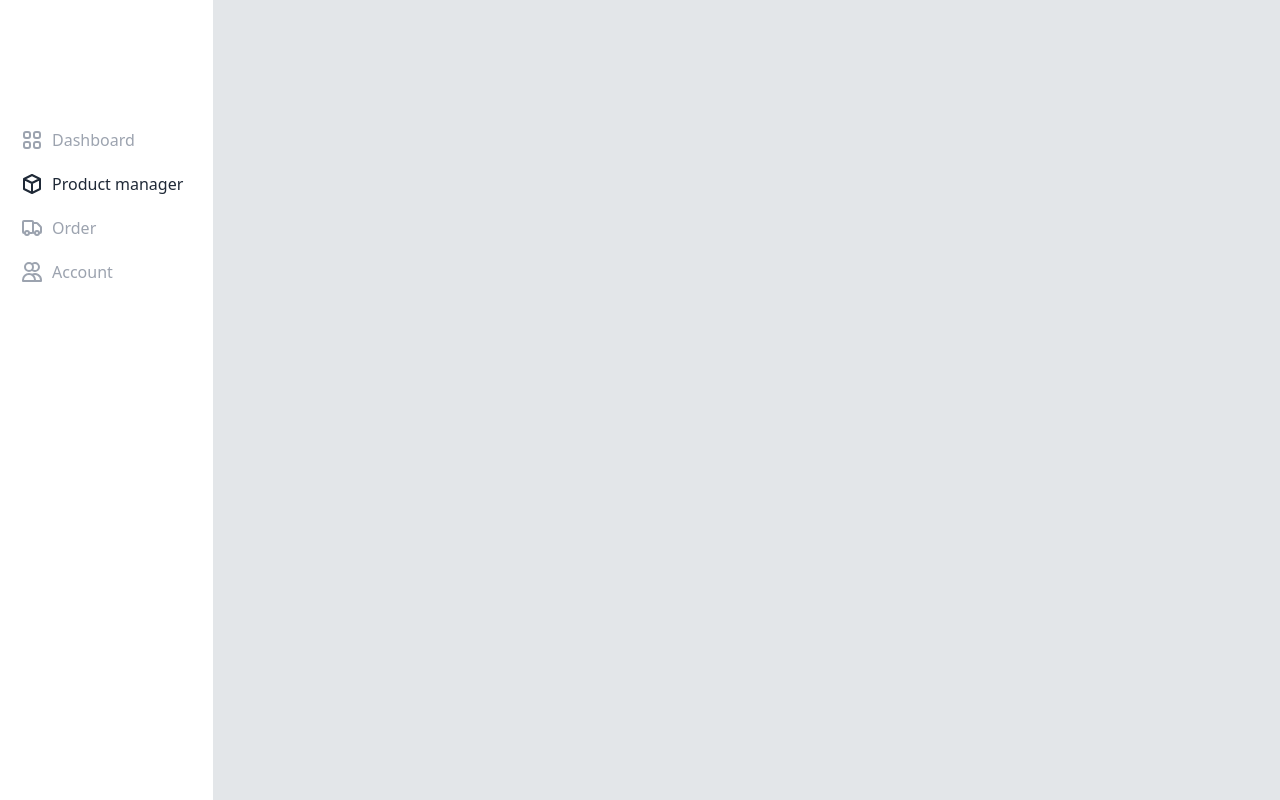
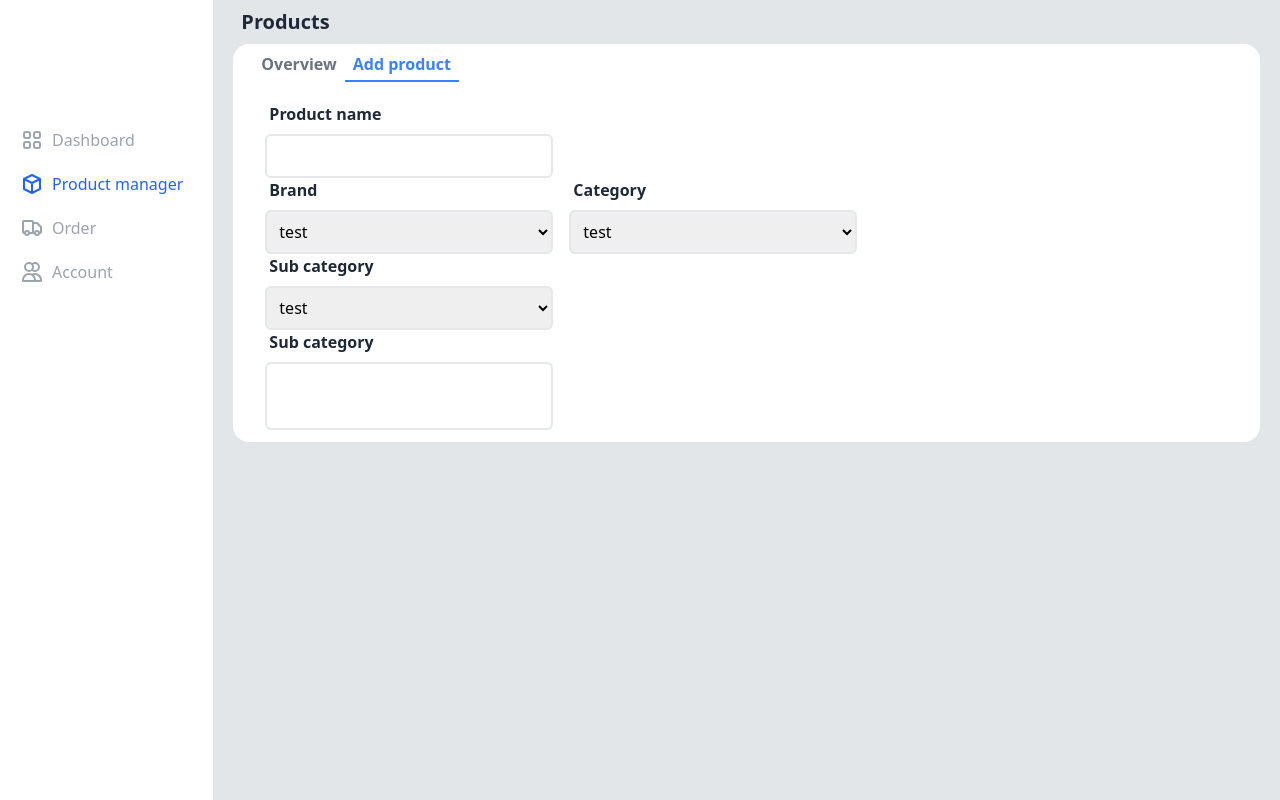
Before and after one commit to baolongt/shopping-web-ui, a React (Create React App) app: page /admin/product/add in a window 1280 px wide. Built offline with nearby package versions, Linux system fonts and the light colour scheme.

Commit message:
admin add product layout

```diff
--- a/package.json
+++ b/package.json
@@ -19,8 +19,8 @@
 		"web-vitals": "^1.0.1"
 	},
 	"scripts": {
-		"prod": "set 'REACT_APP_ENV=prod' && npm start",
-		"dev": "set 'REACT_APP_ENV=dev' && npm start",
+		"prod": "set REACT_APP_ENV=prod && npm start",
+		"dev": "set REACT_APP_ENV=dev && npm start",
 		"start": "npm run build:css && react-scripts start",
 		"build": "react-scripts build",
 		"test": "react-scripts test",
--- a/src/pages/admin/Admin.js
+++ b/src/pages/admin/Admin.js
@@ -12,10 +12,10 @@ const Admin = () => {
 				<SideBar />
 			</div>
 			<div className="col-span-10">
-				<Route exact path="/admin/dashboard" component={Dashboard} />
-				<Route exact path="/admin/product" component={Product} />
-				<Route exact path="/admin/order" component={Order} />
-				<Route exact path="/admin/account" component={Account} />
+				<Route path="/admin/dashboard" component={Dashboard} />
+				<Route path="/admin/product" component={Product} />
+				<Route path="/admin/order" component={Order} />
+				<Route path="/admin/account" component={Account} />
 			</div>
 		</div>
 	);
--- /dev/null
+++ b/src/pages/admin/components/Product/Add/LayoutAddProduct.jsx
@@ -0,0 +1,82 @@
+const LayoutAddProduct = () => {
+	return (
+		<div className="p-3 grid grid-cols-2">
+			<div>
+				<div className="flex flex-col">
+					<label
+						for="productName"
+						className="text-gray-800 font-semibold mb-2 ml-1"
+					>
+						Product name
+					</label>
+					<input
+						id="productName"
+						type="text"
+						className="placeholder-gray-400 p-2  text-black
+					rounded-md w-72 focus:outline-none border-2 focus:border-blue-400"
+					/>
+				</div>
+				<div className="flex flex-row gap-4">
+					<div className="flex flex-col">
+						<label
+							for="productName"
+							className="text-gray-800 font-semibold mb-2 ml-1"
+						>
+							Brand
+						</label>
+						<select
+							className="placeholder-gray-400 p-2  text-black
+					rounded-md w-72 focus:outline-none border-2 focus:border-blue-400"
+						>
+							<option value="">test</option>
+						</select>
+					</div>
+					<div className="flex flex-col">
+						<label
+							for="productName"
+							className="text-gray-800 font-semibold mb-2 ml-1"
+						>
+							Category
+						</label>
+						<select
+							className="placeholder-gray-400 p-2  text-black
+					rounded-md w-72 focus:outline-none border-2 focus:border-blue-400"
+						>
+							<option value="">test</option>
+							<option value="">test</option>
+						</select>
+					</div>
+				</div>
+				<div className="flex flex-col">
+					<label
+						for="productName"
+						className="text-gray-800 font-semibold mb-2 ml-1"
+					>
+						Sub category
+					</label>
+					<select
+						className="placeholder-gray-400 p-2  text-black
+					rounded-md w-72 focus:outline-none border-2 focus:border-blue-400"
+					>
+						<option value="">test</option>
+						<option value="">test</option>
+					</select>
+				</div>
+				<div className="flex flex-col">
+					<label
+						for="productName"
+						className="text-gray-800 font-semibold mb-2 ml-1"
+					>
+						Sub category
+					</label>
+					<textarea
+						className="placeholder-gray-400 p-2  text-black
+					rounded-md w-72 focus:outline-none border-2 focus:border-blue-400 resize-none"
+					/>
+				</div>
+			</div>
+		</div>
+	);
+};
+
+export default LayoutAddProduct;
--- /dev/null
+++ b/src/pages/admin/components/Product/Overview/OverviewProduct.jsx
@@ -0,0 +1,57 @@
+import SearchBar from "./SearchBar";
+import ProductTable from "./ProductTable";
+import { useCallback, useEffect, useState } from "react";
+import axios from "axios";
+const OverviewProduct = () => {
+	const [products, setProducts] = useState([]);
+	const [pagination, setPagination] = useState({
+		currentPage: 0,
+		totalPages: 0,
+		offset: 10
+	});
+
+	const setProductsCallback = useCallback((products) => {
+		setProducts(products);
+	}, []);
+
+	useEffect(() => {
+		async function getProduct() {
+			let url =
+				process.env.REACT_APP_ENV.trim() === "dev"
+					? process.env.REACT_APP_BACKEND_API_URL_DEV
+					: "";
+			let response = await axios
+				.get(url + "/product/getAll", {
+					params: {
+						page: pagination.currentPage,
+						offset: pagination.offset
+					}
+				})
+				.catch((e) => {
+					console.error(e);
+				});
+			let data = await response.data.data;
+			let products = await data.content;
+			let totalPages = await data.totalPages;
+			setProducts(products);
+			setPagination({ ...pagination, totalPages });
+		}
+		getProduct();
+	}, []);
+	return (
+		<>
+			<div className="my-3 ml-3">
+				<SearchBar
+					setProductsCallback={setProductsCallback}
+					pagination={pagination}
+					placeHolder="Search product"
+				/>
+			</div>
+			<div>
+				<ProductTable products={products} />
+			</div>
+		</>
+	);
+};
+
+export default OverviewProduct;
--- a/src/pages/admin/components/Product/ProductTable.jsx
+++ b/src/pages/admin/components/Product/Overview/ProductTable.jsx
@@ -3,8 +3,8 @@ import { Link } from "react-router-dom";
 
 const ProductTable = (props) => {
 	return (
-		<table className="w-full text-xs">
-			<thead className="border-b-2 text-gray-700 text-opacity-60">
+		<table className="w-full text-sm cursor-default">
+			<thead className="border-b-2 text-gray-700">
 				<tr>
 					<th>Image</th>
 					<th>Name</th>
@@ -19,8 +19,8 @@ const ProductTable = (props) => {
 				{props.products.map((product) => {
 					return (
 						<tr
-							className="text-center text-gray-700 font-medium cursor-default
-                         hover:bg-gray-400 hover:bg-opacity-50"
+							className="text-center text-gray-700 font-medium
+                         hover:bg-gray-200 hover:bg-opacity-50 hover:text-blue-600"
 						>
 							<td className="w-16">
 								<img
--- a/src/pages/admin/components/Product/SearchBar.jsx
+++ b/src/pages/admin/components/Product/Overview/SearchBar.jsx
@@ -18,11 +18,11 @@ const SearchBar = (props) => {
 					page: props.pagination.currentPage
 				}
 			});
-			const data = response.data;
+			const data = response.data.data.content;
 			props.setProductsCallback(data);
 		}
 		search();
-	}, [value, props.offset, props.currentPage]);
+	}, [value, props.offset, props.currentPage, searchValue]);
 	return (
 		<div className="text-gray-500 focus-within:text-gray-700 col-span-4">
 			<svg
@@ -39,7 +39,7 @@ const SearchBar = (props) => {
 			</svg>
 			<input
 				class="py-2 pl-8 placeholder-gray-400  text-black
-					rounded-2xl border-none w-72 focus:outline-none bg-gray-300 bg-opacity-60"
+					rounded-md border-none w-72 focus:outline-none bg-gray-300 bg-opacity-60"
 				id="searchValue"
 				type="text"
 				autoComplete="off"
--- a/src/pages/admin/components/Product/Product.jsx
+++ b/src/pages/admin/components/Product/Product.jsx
@@ -1,59 +1,39 @@
-import SearchBar from "./SearchBar";
-import ProductTable from "./ProductTable";
-import { useCallback, useEffect, useState } from "react";
-import axios from "axios";
+import { Link, Route, useLocation } from "react-router-dom";
+import LayoutAddProduct from "./Add/LayoutAddProduct";
+import OverviewProduct from "./Overview/OverviewProduct";
 
 const Product = () => {
-	const [products, setProducts] = useState([]);
-	const [pagination, setPagination] = useState({
-		currentPage: 0,
-		totalPages: 0,
-		offset: 10
-	});
-
-	const setProductsCallback = useCallback((products) => {
-		setProducts(products);
-	}, []);
-
-	useEffect(() => {
-		async function getProduct() {
-			let url =
-				process.env.REACT_APP_ENV.trim() === "dev"
-					? process.env.REACT_APP_BACKEND_API_URL_DEV
-					: "";
-			let response = await axios
-				.get(url + "/product/getAll", {
-					params: {
-						page: pagination.currentPage,
-						offset: pagination.offset
-					}
-				})
-				.catch((e) => {
-					console.error(e);
-				});
-			let data = await response.data.data;
-			let products = await data.content;
-			let totalPages = await data.totalPages;
-			setProducts(products);
-			setPagination({ ...pagination, totalPages });
-		}
-		getProduct();
-	}, [pagination]);
+	const location = useLocation();
+	const path = location.pathname;
 	return (
 		<>
-			<p className="text-xl text-gray-600 font-semibold p-2 ml-5">Products</p>
-			<div className="bg-white mx-5 rounded-2xl">
-				<div className="flex justify-end mt-3">
-					<div className="p-2 pr-20">
-						<SearchBar
-							setProductsCallback={setProductsCallback}
-							pagination={pagination}
-							placeHolder="Search product"
-						/>
-					</div>
+			<p className="text-xl text-gray-800 font-semibold p-2 ml-5">Products</p>
+			<div className="bg-white mx-5 rounded-2xl px-5">
+				<div className="mb-2 flex cursor-pointer text-gray-500 font-semibold">
+					<Link
+						className={`p-2 pb-1 ${
+							path == "/admin/product"
+								? "border-b-2 border-blue-500 text-blue-500"
+								: ""
+						}`}
+						to="/admin/product"
+					>
+						Overview
+					</Link>
+					<Link
+						className={`p-2 pb-1 ${
+							path == "/admin/product/add"
+								? "border-b-2 border-blue-500 text-blue-500"
+								: ""
+						} `}
+						to="/admin/product/add"
+					>
+						Add product
+					</Link>
 				</div>
-				<div className="p-4">
-					<ProductTable products={products} />
+				<div className="">
+					<Route exact path="/admin/product" component={OverviewProduct} />
+					<Route exact path="/admin/product/add" component={LayoutAddProduct} />
 				</div>
 			</div>
 		</>
--- a/src/pages/admin/components/SideBar/SideBar.jsx
+++ b/src/pages/admin/components/SideBar/SideBar.jsx
@@ -6,11 +6,7 @@ const SideBar = () => {
 	const path = location.pathname.split("/");
 	return (
 		<ul className="text-gray-400 pt-32  ml-5">
-			<li
-				className={`mb-5 ${
-					_.includes(path, "dashboard") ? "text-gray-800" : ""
-				} hover:text-gray-800`}
-			>
+			<Item path={path[2]} itemPath="/admin/dashboard" content="Dashboard">
 				<svg
 					xmlns="http://www.w3.org/2000/svg"
 					class="h-6 w-6 absolute"
@@ -25,15 +21,8 @@ const SideBar = () => {
 						d="M4 6a2 2 0 012-2h2a2 2 0 012 2v2a2 2 0 01-2 2H6a2 2 0 01-2-2V6zM14 6a2 2 0 012-2h2a2 2 0 012 2v2a2 2 0 01-2 2h-2a2 2 0 01-2-2V6zM4 16a2 2 0 012-2h2a2 2 0 012 2v2a2 2 0 01-2 2H6a2 2 0 01-2-2v-2zM14 16a2 2 0 012-2h2a2 2 0 012 2v2a2 2 0 01-2 2h-2a2 2 0 01-2-2v-2z"
 					/>
 				</svg>
-				<Link className="ml-8" to="/admin/dashboard">
-					Dashboard
-				</Link>
-			</li>
-			<li
-				className={`mb-5 ${
-					_.includes(path, "product") ? "text-gray-800" : ""
-				} hover:text-gray-800`}
-			>
+			</Item>
+			<Item path={path[2]} itemPath="/admin/product" content="Product manager">
 				<svg
 					xmlns="http://www.w3.org/2000/svg"
 					class="h-6 w-6 absolute"
@@ -48,15 +37,8 @@ const SideBar = () => {
 						d="M20 7l-8-4-8 4m16 0l-8 4m8-4v10l-8 4m0-10L4 7m8 4v10M4 7v10l8 4"
 					/>
 				</svg>
-				<Link className="ml-8" to="/admin/product">
-					Product manager
-				</Link>
-			</li>
-			<li
-				className={`mb-5 ${
-					_.includes(path, "order") ? "text-gray-800" : ""
-				} hover:text-gray-800`}
-			>
+			</Item>
+			<Item path={path[2]} itemPath="/admin/order" content="Order">
 				<svg
 					xmlns="http://www.w3.org/2000/svg"
 					class="h-6 w-6 absolute"
@@ -72,15 +54,8 @@ const SideBar = () => {
 						d="M13 16V6a1 1 0 00-1-1H4a1 1 0 00-1 1v10a1 1 0 001 1h1m8-1a1 1 0 01-1 1H9m4-1V8a1 1 0 011-1h2.586a1 1 0 01.707.293l3.414 3.414a1 1 0 01.293.707V16a1 1 0 01-1 1h-1m-6-1a1 1 0 001 1h1M5 17a2 2 0 104 0m-4 0a2 2 0 114 0m6 0a2 2 0 104 0m-4 0a2 2 0 114 0"
 					/>
 				</svg>
-				<Link className="ml-8" to="/admin/order">
-					Order
-				</Link>
-			</li>
-			<li
-				className={`mb-5 ${
-					_.includes(path, "account") ? "text-gray-800" : ""
-				} hover:text-gray-800`}
-			>
+			</Item>
+			<Item path={path[2]} itemPath="/admin/account" content="Account">
 				<svg
 					xmlns="http://www.w3.org/2000/svg"
 					class="h-6 w-6 absolute"
@@ -95,12 +70,26 @@ const SideBar = () => {
 						d="M12 4.354a4 4 0 110 5.292M15 21H3v-1a6 6 0 0112 0v1zm0 0h6v-1a6 6 0 00-9-5.197M13 7a4 4 0 11-8 0 4 4 0 018 0z"
 					/>
 				</svg>
-				<Link className="ml-8" to="/admin/account">
-					Account
-				</Link>
-			</li>
+			</Item>
 		</ul>
 	);
 };
 
+const Item = (props) => {
+	return (
+		<li
+			className={`mb-5 ${
+				_.includes(props.path, props.itemPath.split("/")[2])
+					? "text-blue-600"
+					: ""
+			} hover:text-blue-600`}
+		>
+			{props.children}
+			<Link className="ml-8" to={props.itemPath}>
+				{props.content}
+			</Link>
+		</li>
+	);
+};
+
 export default SideBar;
```
Also changed, not shown: src/pages/admin/components/Product/Edit/LayoutEditProduct.jsx (renamed from src/pages/admin/components/Product/Edit/EditProduct.jsx), 1 other file (tests, documents, lock files or other folders).
